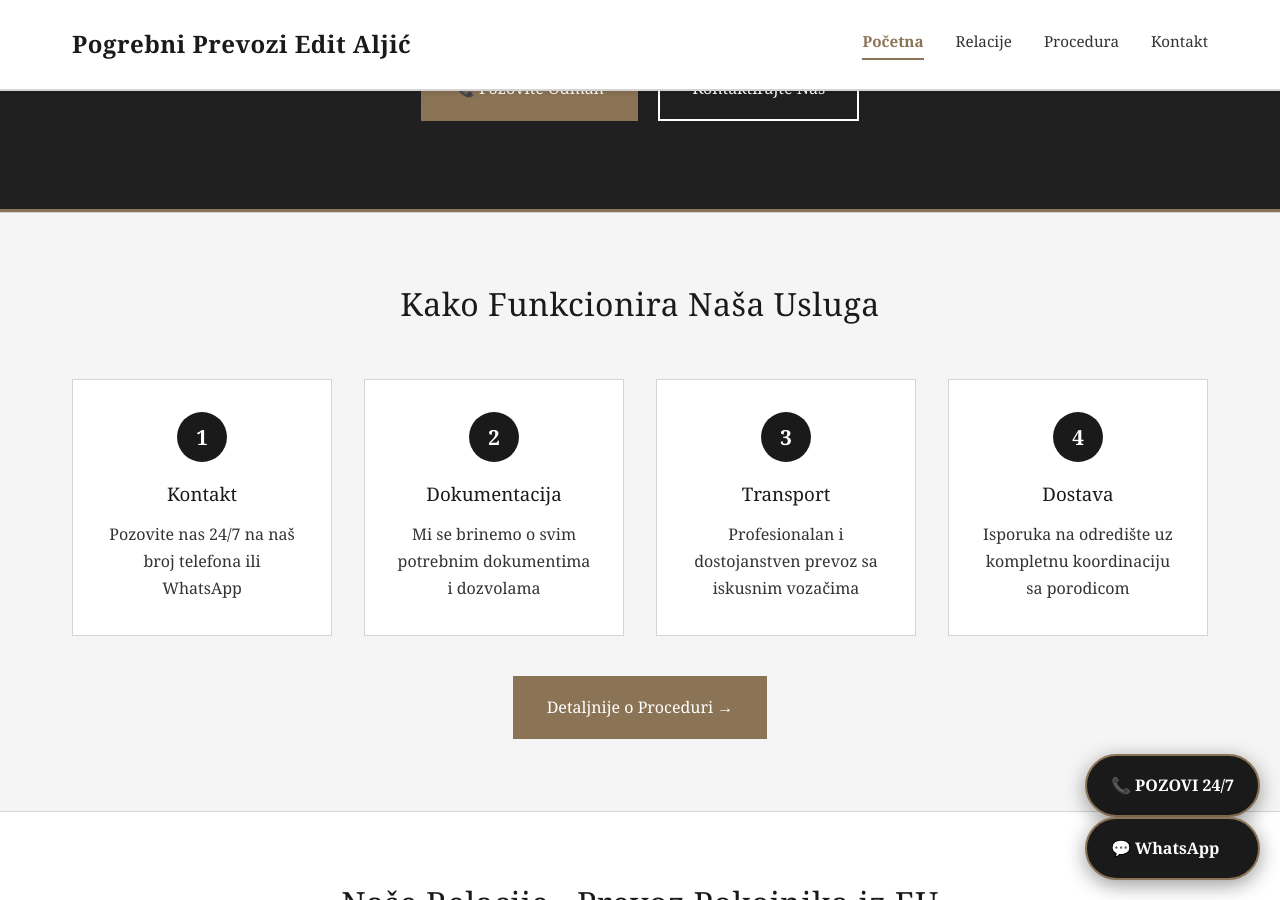
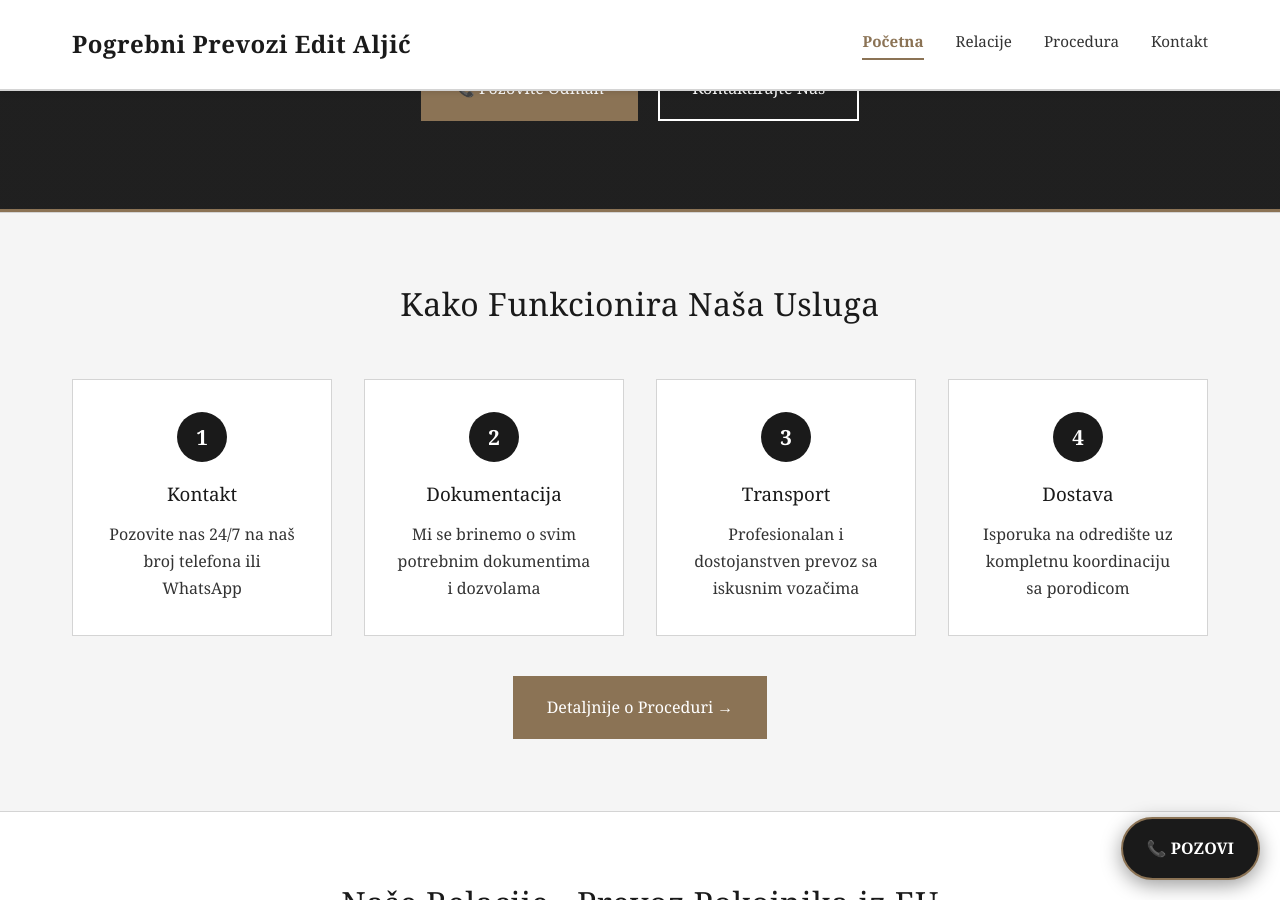
Before and after one commit to pogrebni-prevozi/pogrebni-prevozi.github.io, a Jekyll site: the page built from index.html, in a window 1280 px wide and 900 px high, scrolled down 488 px. Built offline with Jekyll 4.4.1, drawn with Linux system fonts in a browser that asks for light colours.

Commit message:
Update footer.html

```diff
--- a/_includes/footer.html
+++ b/_includes/footer.html
@@ -10,8 +10,7 @@
                 <h3>Kontakt</h3>
                 <ul>
                     <li>📞 <a href="tel:{{ site.phone }}">{{ site.phone_display }}</a></li>
-                    <li>🌐 <a href="{{ site.website }}" target="_blank" rel="noopener">pogrebne-storitve-aljic.eu</a>
-                    </li>
+                    <li>🌐 <a href="{{ site.website }}" target="_blank" rel="noopener">pogrebne-storitve-aljic.eu</a></li>
                     <li>👥 <a href="{{ site.facebook }}" target="_blank" rel="noopener">Facebook</a></li>
                 </ul>
             </div>
@@ -22,8 +21,7 @@
                     <li><a href="{{ site.baseurl }}/relacije/njemacka/berlin-sarajevo/">Berlin → Sarajevo</a></li>
                     <li><a href="{{ site.baseurl }}/relacije/njemacka/muenchen-sarajevo/">München → Sarajevo</a></li>
                     <li><a href="{{ site.baseurl }}/relacije/austrija/bec-sarajevo/">Beč → Sarajevo</a></li>
-                    <li><a href="{{ site.baseurl }}/relacije/slovenija/ljubljana-sarajevo/">Ljubljana → Sarajevo</a>
-                    </li>
+                    <li><a href="{{ site.baseurl }}/relacije/slovenija/ljubljana-sarajevo/">Ljubljana → Sarajevo</a></li>
                     <li><a href="{{ site.baseurl }}/relacije/">Sve relacije</a></li>
                 </ul>
             </div>
@@ -36,7 +34,5 @@
 </footer>
 
 <div class="fixed-cta">
-    <a href="tel:{{ site.phone }}">📞 POZOVI 24/7</a>
-    <a href="https://wa.me/{{ site.whatsapp }}">💬 WhatsApp</a>
-
+    <a href="tel:{{ site.phone }}">📞 POZOVI</a>
 </div>
```
